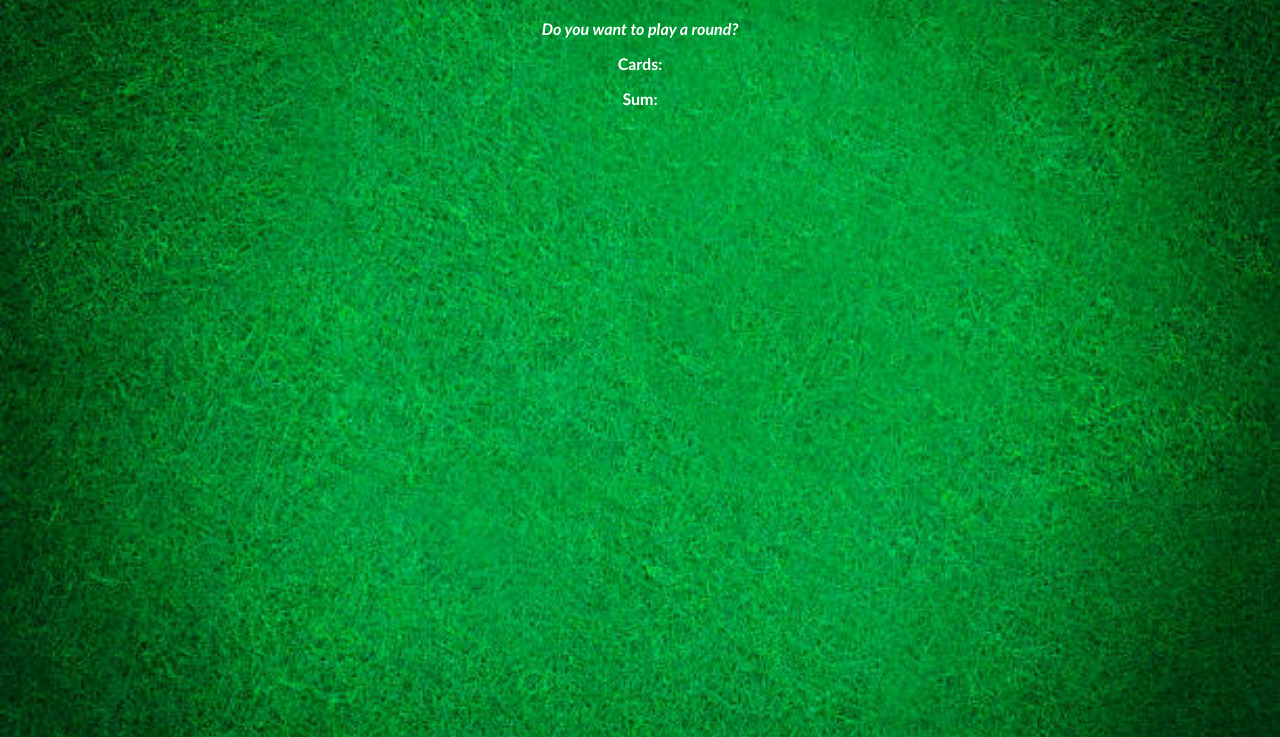
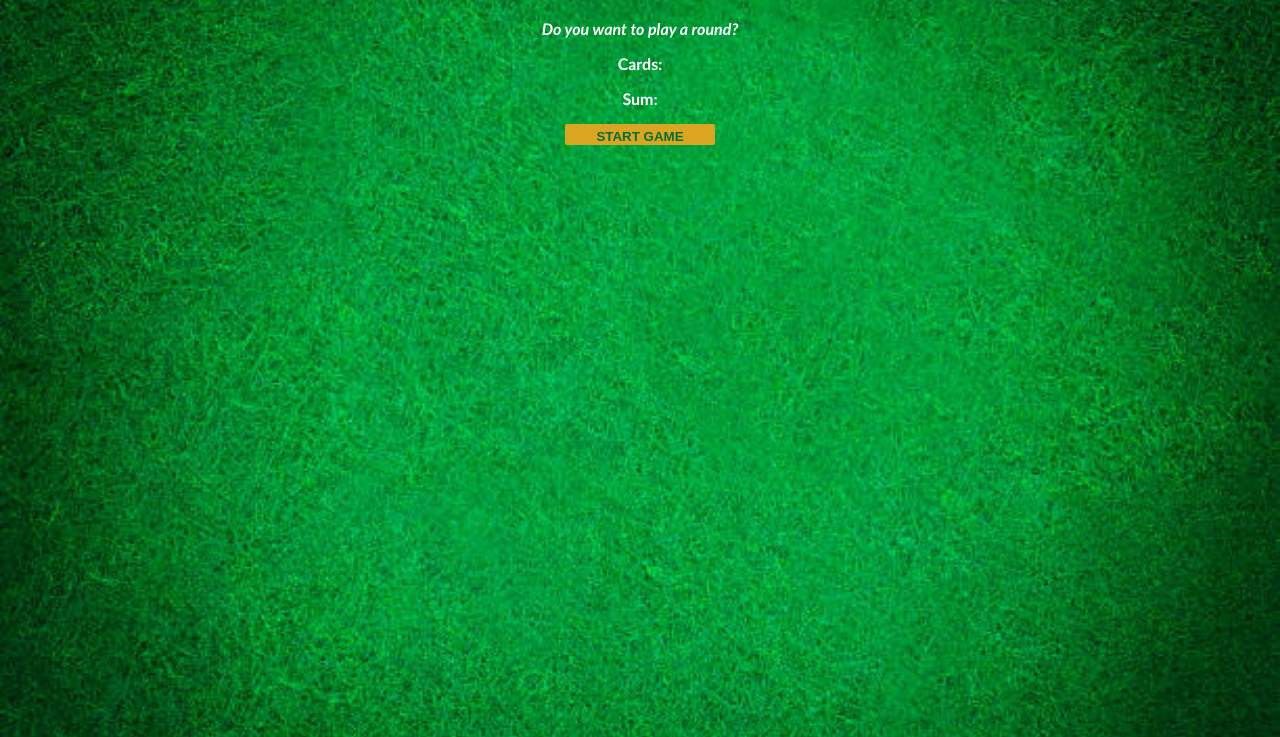
Before and after one commit to cat4hurricane/javascriptprojects, a plain HTML site: page blackjack-app/index.html in a window 1280 px wide. Shown: the part 63-800 px from the top of the page. Drawn offline with Linux system fonts and the light colour scheme.

Commit message:
Added button, linking and styling

```diff
--- a/blackjack-app/index.css
+++ b/blackjack-app/index.css
@@ -14,3 +14,14 @@ h1 {
 #message-el {
     font-style: italic;
 }
+
+button {
+    color: #016f32;
+    width: 150px;
+    background: goldenrod;
+    padding-top: 5px;
+    passing-bottom: 5px;
+    font-weight: bold;
+    border: none;
+    border-radius: 2px;
+}
--- a/blackjack-app/index.html
+++ b/blackjack-app/index.html
@@ -8,6 +8,7 @@
         <p id="message-el">Do you want to play a round?</p>
         <p>Cards:</p>
         <p>Sum:</p>
+        <button onclick="startGame()">START GAME</button>
         <script src="index.js"></script>
         </body>
     </html>
--- a/blackjack-app/index.js
+++ b/blackjack-app/index.js
@@ -8,6 +8,7 @@ let isAlive = true;
 
 let message = "";
 
+function startGame() {
 	if (sum <= 20) {
 		message = "Do you want to draw a new card? 🙂";
 	}
@@ -21,7 +22,7 @@ else {
 		message = "You're out of the game! 😭";
 		isAlive = false;
 	}
-
+}
 //cashout time
 console.log(hasBlackjack);
 console.log(isAlive);
```
Lines whose indentation alone changed are shown as unchanged.
